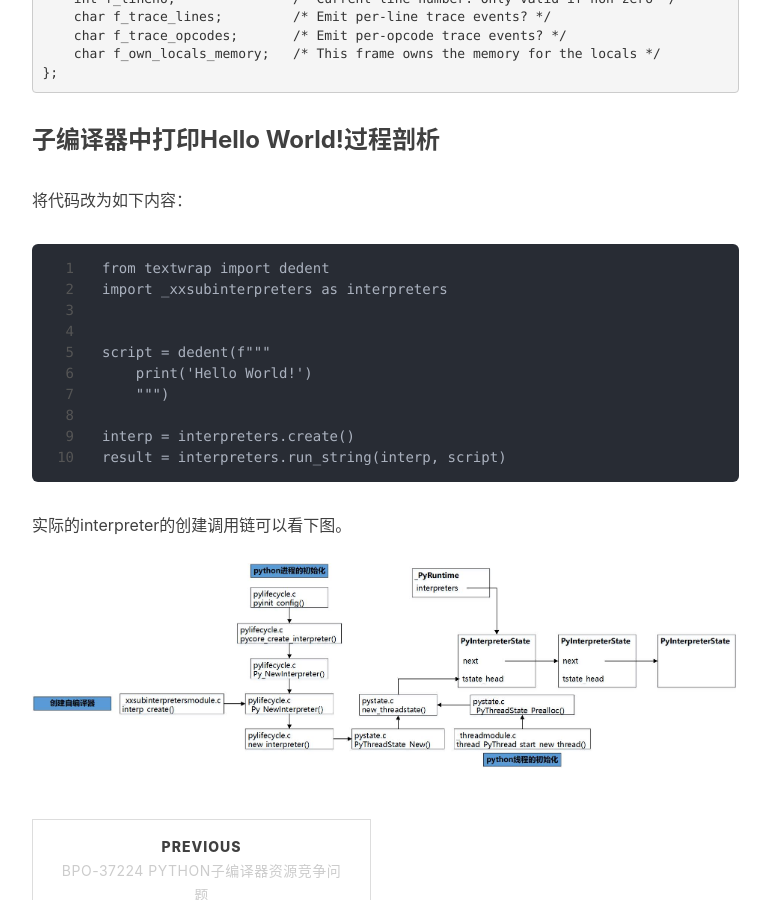
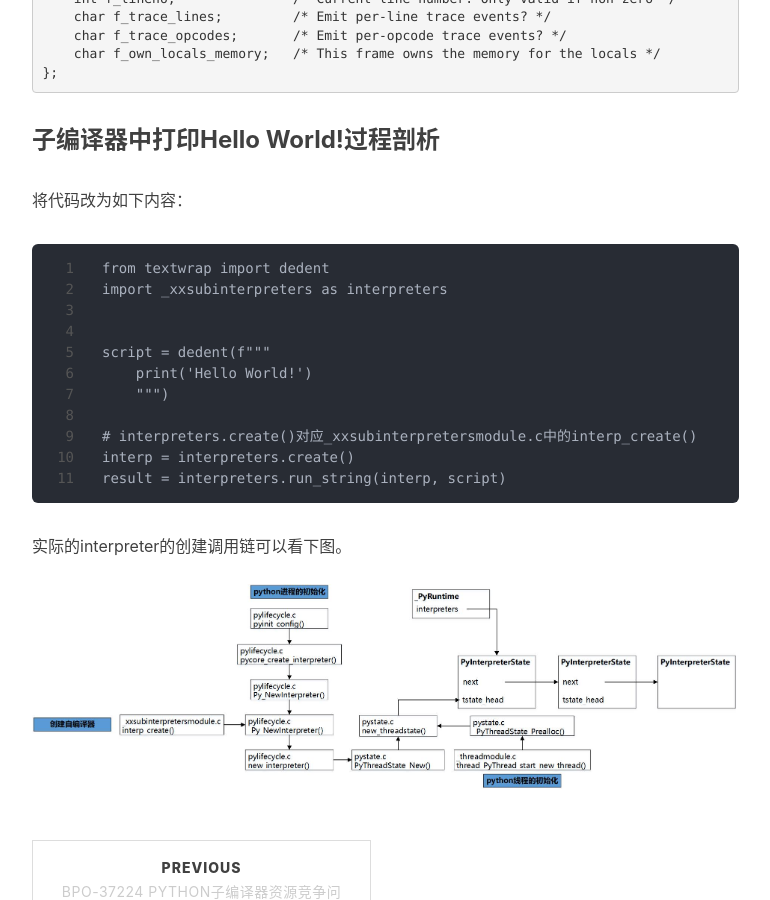
Before and after one commit to shihai1991/shihai1991.github.io, a Jekyll site: the page built from _posts/2021-08-23-print执行过程分析.md, in a window 1280 px wide and 900 px high, scrolled down 4087 px. Shown: the whole window, without its empty margins (233-1003 px from the left). Built offline with Jekyll 4.4.1, drawn with Linux system fonts in a browser that asks for light colours; nearby versions of some CDN libraries; comment, search, counter and statistics services are not loaded.

Commit message:
Update 2021-08-23-print执行过程分析.md

````diff
--- a/_posts/2021-08-23-print执行过程分析.md
+++ b/_posts/2021-08-23-print执行过程分析.md
@@ -132,8 +132,10 @@ script = dedent(f"""
     print('Hello World!')
     """)
 
+# interpreters.create()对应_xxsubinterpretersmodule.c中的interp_create()
 interp = interpreters.create()
 result = interpreters.run_string(interp, script)
 ```
+
 实际的interpreter的创建调用链可以看下图。
 ![]({{site.baseurl}}/img/python interpreter创建过程.jpg)
````
